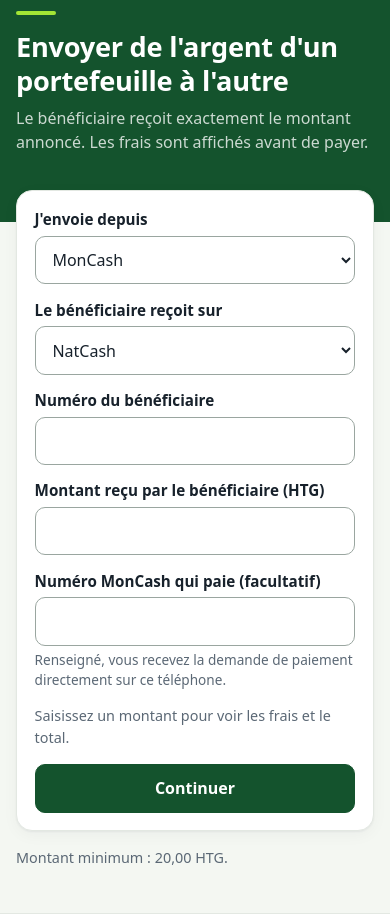
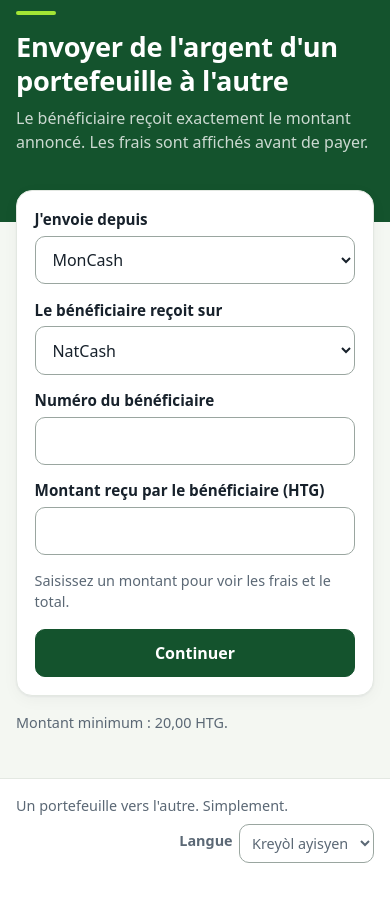
Before and after one commit to Vaillantval/Tr_Plip-Plip_web, a Django app: page / in a window 390 px wide. Shown: the part 55-969 px from the top of the page. After the commit the page ends 918 px from the top, so only its background shows below. Run offline with Django 5.2, Linux system fonts and the light colour scheme; data comes from the database, SQL or seed files in the repository; data that the repository does not hold is empty; parts of the project's set-up code (start-up, migrations or seed data) failed here and were passed over.

Commit message:
MonCash : toujours le bouton de paiement, plus la demande USSD
Choix produit : le client paie sur la page MonCash (redirect_url), jamais
par une demande moncash_ussd poussee sur son telephone.

- start_payment n'utilise plus moncash_ussd et n'envoie plus de numero.
- Le site ne demande plus le numero MonCash qui paie.
- L'API accepte encore sender_phone (garde pour le support), sans effet
  sur la methode de paiement.

Co-Authored-By: Claude Opus 5.5 <noreply@anthropic.com>

```diff
--- a/apps/api/serializers.py
+++ b/apps/api/serializers.py
@@ -109,7 +109,7 @@ class TransferCreateSerializer(QuoteRequestSerializer):
     sender_phone = PhoneField(
         required=False,
         allow_blank=True,
-        help_text="Numero MonCash du payeur : declenche une demande USSD au lieu d'une redirection",
+        help_text="Numero du payeur, garde pour le support. Le paiement passe toujours par redirect_url.",
     )
     expected_total = serializers.DecimalField(
         **MONEY,
--- a/apps/notifications/services.py
+++ b/apps/notifications/services.py
@@ -96,7 +96,7 @@ def _enqueue(txn, *, template: str, channel: str | None = None) -> None:
     """
     try:
         # L'expediteur, c'est le titulaire du compte : son numero a recu un
-        # code, il est verifie. sender_phone n'est rempli qu'en USSD.
+        # code, il est verifie. sender_phone est facultatif.
         customer = txn.customer if txn.customer_id else None
         recipient = customer.phone if customer else ""
         # Le repli SMS d'un WhatsApp Twilio (channel impose) reste chez Twilio.
--- a/apps/transactions/services.py
+++ b/apps/transactions/services.py
@@ -471,9 +471,11 @@ def start_payment(txn: Transaction) -> Transaction:
     if txn.state != State.CREATED:
         raise ValueError(f"start_payment appele sur une transaction en etat {txn.state}")
 
+    # Toujours le bouton de paiement (page de l'operateur), jamais la
+    # demande USSD moncash_ussd : choix produit. sender_phone, s'il est
+    # fourni par l'API, est garde pour le support mais ne change plus
+    # la methode.
     method = txn.source_wallet
-    if method == Wallet.MONCASH and txn.sender_phone:
-        method = "moncash_ussd"
 
     txn.payment_expires_at = timezone.now() + timedelta(seconds=settings.PAYMENT_EXPIRY_SECONDS)
     try:
@@ -481,7 +483,7 @@ def start_payment(txn: Transaction) -> Transaction:
             reference=txn.reference,
             amount=txn.total_charged,
             method=method,
-            phone_number=txn.sender_phone or None,
+            phone_number=None,
         )
     except pp.PlopPlopIndeterminate as exc:
         logger.warning("Creation du paiement indeterminee sur %s : %s", txn.reference, exc)
--- a/apps/web/forms.py
+++ b/apps/web/forms.py
@@ -137,11 +137,6 @@ class TransferForm(forms.Form):
         decimal_places=2,
         min_value=Decimal("0.01"),
     )
-    sender_phone = PhoneField(
-        label=_("Numéro MonCash qui paie (facultatif)"),
-        required=False,
-        help_text=_("Renseigné, vous recevez la demande de paiement directement sur ce téléphone."),
-    )
 
     def __init__(self, *args, wallets, **kwargs):
         super().__init__(*args, **kwargs)
--- a/apps/web/templates/web/confirm.html
+++ b/apps/web/templates/web/confirm.html
@@ -11,7 +11,7 @@
     {% endblocktranslate %}
   </p>
   <p class="muted">
-    {% blocktranslate trimmed with wallet=draft.source_wallet|wallet %}Payé avec {{ wallet }}{% endblocktranslate %}{% if draft.sender_phone and draft.source_wallet == "moncash" %} · <span class="mono">{{ draft.sender_phone }}</span>{% endif %}
+    {% blocktranslate trimmed with wallet=draft.source_wallet|wallet %}Payé avec {{ wallet }}{% endblocktranslate %}
   </p>
   {% include "web/partials/fees.html" with quote=quote %}
 </section>
--- a/apps/web/templates/web/home.html
+++ b/apps/web/templates/web/home.html
@@ -29,7 +29,6 @@
   </div>
   {% include "web/partials/field.html" with field=form.recipient_phone %}
   {% include "web/partials/field.html" with field=form.net_amount %}
-  {% include "web/partials/field.html" with field=form.sender_phone hidden_unless="moncash" %}
 
   <div id="quote" aria-live="polite">
     {% include "web/partials/quote.html" %}
@@ -42,15 +41,9 @@
 <p class="muted">{% blocktranslate trimmed with amount=min_net|htg %}Montant minimum : {{ amount }} HTG.{% endblocktranslate %}</p>
 
 <script>
-  // Le numero du payeur ne sert qu'a MonCash (demande USSD).
   (function () {
     var source = document.getElementById("id_source_wallet");
     if (!source) return;
-    function sync() {
-      document.querySelectorAll("[data-show-if-source]").forEach(function (el) {
-        el.hidden = source.value !== el.getAttribute("data-show-if-source");
-      });
-    }
     // Jamais le meme portefeuille des deux cotes : si l'envoi rejoint la
     // reception, la reception passe sur le premier autre portefeuille.
     var destination = document.getElementById("id_destination_wallet");
@@ -65,9 +58,7 @@
         }
       }
     }
-    source.addEventListener("change", sync);
     source.addEventListener("change", avoidSameWallet);
-    sync();
   })();
 </script>
 {% endblock %}
--- a/apps/web/views.py
+++ b/apps/web/views.py
@@ -173,7 +173,6 @@ def _again_initial(request) -> dict | None:
         "destination_wallet": txn.destination_wallet,
         "recipient_phone": txn.recipient_phone,
         "net_amount": txn.net_amount,
-        "sender_phone": txn.sender_phone,
     }
 
 
```
Also changed, not shown: tests/test_api.py (+6 -7 lines).
